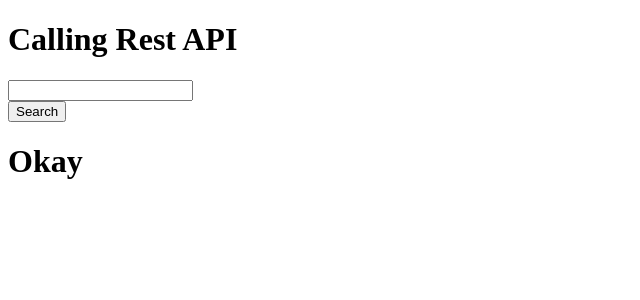
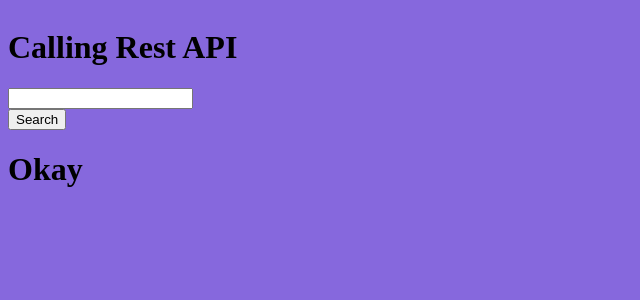
Before and after one commit to Nadim-Mahmud-Dipu/Frontend-Developer-s-Task, an Angular app in the folder angular-api-search-application/: page / in a window 1280 px wide. Shown: the top 300 px of the page, without its empty margins (0-640 px from the left). Built offline with nearby package versions, Linux system fonts and the light colour scheme.

Commit message:
Added the global styles.

```diff
--- a/angular-api-search-application/src/index.html
+++ b/angular-api-search-application/src/index.html
@@ -8,6 +8,16 @@
   <link rel="icon" type="image/x-icon" href="favicon.ico">
 </head>
 <body>
-  <app-root></app-root>
+<app-root></app-root>
+
+<script src="https://code.jquery.com/jquery-3.2.1.slim.min.js"
+        integrity="sha384-KJ3o2DKtIkvYIK3UENzmM7KCkRr/rE9/Qpg6aAZGJwFDMVNA/GpGFF93hXpG5KkN"
+        crossorigin="anonymous"></script>
+<script src="https://cdnjs.cloudflare.com/ajax/libs/popper.js/1.12.9/umd/popper.min.js"
+        integrity="sha384-ApNbgh9B+Y1QKtv3Rn7W3mgPxhU9K/ScQsAP7hUibX39j7fakFPskvXusvfa0b4Q"
+        crossorigin="anonymous"></script>
+<script src="https://maxcdn.bootstrapcdn.com/bootstrap/4.0.0/js/bootstrap.min.js"
+        integrity="sha384-JZR6Spejh4U02d8jOt6vLEHfe/JQGiRRSQQxSfFWpi1MquVdAyjUar5+76PVCmYl"
+        crossorigin="anonymous"></script>
 </body>
 </html>
--- a/angular-api-search-application/src/styles.css
+++ b/angular-api-search-application/src/styles.css
@@ -1 +1,7 @@
 /* You can add global styles to this file, and also import other style files */
+html,
+body {
+  background: #8668DD !important;
+  height: 100%;
+  overflow-x: hidden;
+}
```
